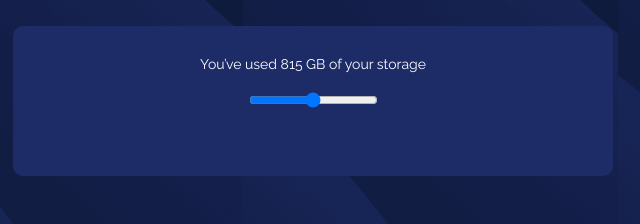
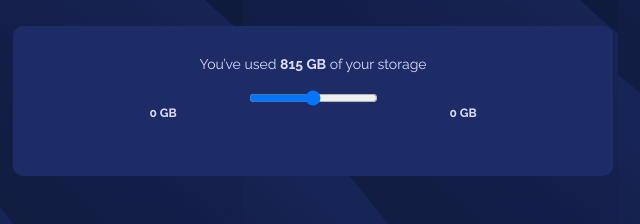
Before and after one commit to bugdalf/data-storage-S5, a plain HTML site: page index.html in a window 1280 px wide. Shown: the part 274-498 px from the top of the page, 507-1147 px from the left. Drawn offline with Linux system fonts and the light colour scheme.

Commit message:
Agregando los elementos finales

```diff
--- a/index.html
+++ b/index.html
@@ -32,8 +32,12 @@
       </div>
 
       <div class="Storage">
-        <p>You’ve used 815 GB of your storage</p>
-        <input type="range" />
+        <p>You’ve used <strong>815 GB</strong> of your storage</p>
+        <input type="range" class="Storage__range" id="Storage__range"/>
+        <div class="Storage__capacity">
+          <p><strong>0 GB</strong></p>
+          <p><strong>0 GB</strong></p>
+        </div>
       </div>
 
       <div class="Info">
--- a/src/index.css
+++ b/src/index.css
@@ -70,7 +70,7 @@ body {
   padding: 3rem;
   border-radius: 10px 10px 10px 10px;
   background-color: var(--dark-blue);
-  color: white;
+  color: var(--pale-blue);
   font-size: 1.4rem;
   display: flex;
   flex-direction: column;
@@ -78,7 +78,18 @@ body {
 }
 
 .Storage > input {
-  margin-top: 2rem;
+  margin-top: 1.8rem;
+}
+
+.Storage__capacity {
+  /* border: solid 1px pink; */
+  width: inherit;
+  display: flex;
+  justify-content: space-around;
+}
+
+.Storage__capacity > p {
+  font-size: 1.2rem;
 }
 
 .Info {
```
